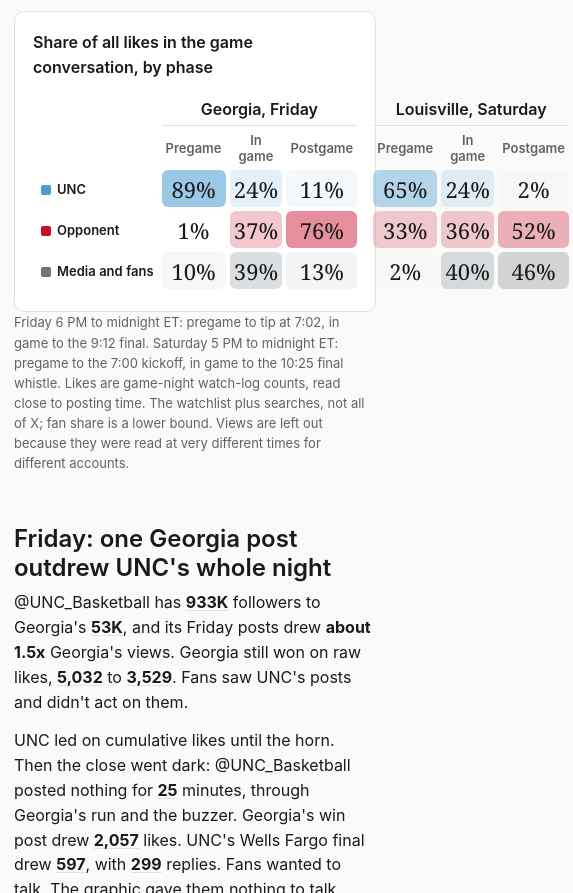
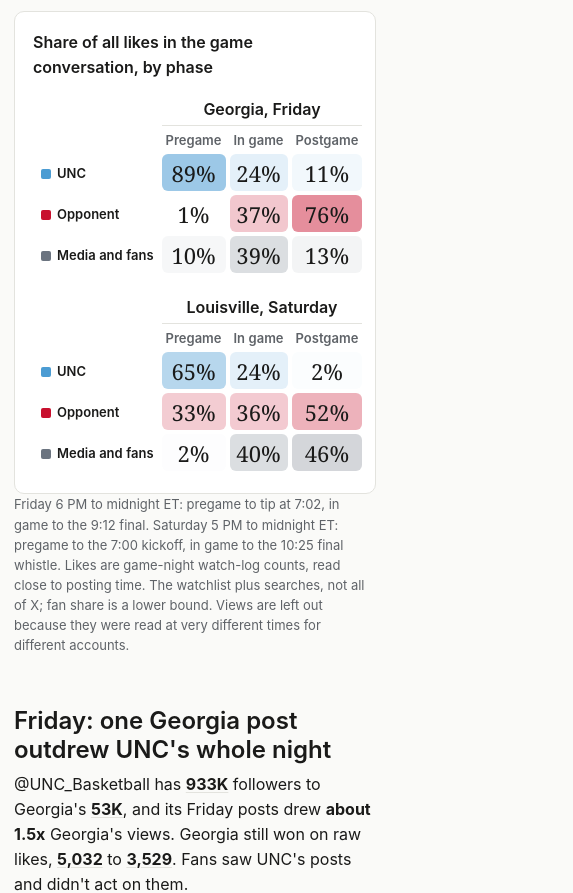
Before and after one commit to neilgolson/neil-golson-portfolio, a plain HTML site: page unc-nov15/index.html in a window 390 px wide. Shown: the part 1485-2378 px from the top of the page, 573 px wide, since content can reach past the window. Drawn offline with Linux system fonts and the light colour scheme.

Commit message:
Update UNC Nov 13-15 X report
Co-Authored-By: Claude Opus 5.5 <noreply@anthropic.com>

```diff
--- a/unc-nov15/index.html
+++ b/unc-nov15/index.html
@@ -996,7 +996,7 @@ window.__runDraws = function(){ draws.forEach(function(d){ document.querySelecto
 .uw a:hover { text-decoration-color:currentColor; }
 .uw-svg a circle { cursor:pointer; }
 .uw-pt { border-collapse:separate; border-spacing:4px; width:100%; min-width:540px; font-variant-numeric:tabular-nums; }
-.uw-pt th { font-size:var(--cds-font-size-caption); color:var(--color-fg-muted); font-weight:var(--cds-font-weight-medium); text-align:center; padding:2px 4px; }
+.uw-pt th { font-size:var(--cds-font-size-caption); color:var(--color-fg-muted); font-weight:var(--cds-font-weight-medium); text-align:center; padding:2px 4px;  white-space:nowrap; }
 .uw-pt th.game { color:var(--color-fg); font-size:var(--cds-font-size-body); border-bottom:1px solid var(--color-border-line); padding-bottom:6px; }
 .uw-pt th.voice { text-align:left; white-space:nowrap; color:var(--color-fg); }
 .uw-pt td { border-radius:6px; text-align:center; padding:8px 4px 7px; color:var(--color-fg); }
@@ -1319,9 +1319,11 @@ node.textContent = r ? r.share_label : '—';
 dash.draw('phase-mini', (node) => {
 const d = dash.data('sov_phase_share');
 if (d.status !== 'ok' || !Array.isArray(d.data)) { node.replaceChildren(UW.el('div', 'uw-fail', 'Failed to load')); return; }
-const games = [['Georgia (Fri)', 'Georgia, Friday', 'Georgia'], ['Louisville (Sat)', 'Louisville, Saturday', 'Louisville']];
+const allGames = [['Georgia (Fri)', 'Georgia, Friday', 'Georgia'], ['Louisville (Sat)', 'Louisville, Saturday', 'Louisville']];
 const phases = ['Pregame', 'In game', 'Postgame'];
 const find = (g, p, v) => d.data.find((r) => r.game === g && r.phase === p && r.voice === v && r.metric === 'likes');
+const cells = [];
+const build = (games) => {
 const t = UW.el('table', 'uw-pt');
 const h1 = UW.el('tr'); h1.appendChild(UW.el('th'));
 games.forEach(([g, title], gi) => { if (gi) h1.appendChild(UW.el('th', 'gap')); const th = UW.el('th', 'game', title); th.colSpan = 3; h1.appendChild(th); });
@@ -1329,7 +1331,6 @@ const h2 = UW.el('tr'); h2.appendChild(UW.el('th'));
 games.forEach((g, gi) => { if (gi) h2.appendChild(UW.el('th', 'gap')); phases.forEach((p) => h2.appendChild(UW.el('th', '', p))); });
 const thead = UW.el('thead'); thead.append(h1, h2); t.appendChild(thead);
 const tb = UW.el('tbody');
-const cells = [];
 [['UNC official', 'UNC', 'var(--c-unc)'], ['Opponent official', 'Opponent', 'var(--c-opp)'], ['Media and fans', 'Media and fans', 'var(--c-media)']].forEach(([v, lab, c]) => {
 const tr = UW.el('tr');
 const th = UW.el('th', 'voice');
@@ -1350,7 +1351,16 @@ tr.appendChild(td);
 tb.appendChild(tr);
 });
 t.appendChild(tb);
-node.replaceChildren(t);
+return t;
+};
+const narrow = (node.clientWidth || window.innerWidth) < 600;
+if (narrow) {
+const tables = allGames.map((g) => { const t = build([g]); t.style.minWidth = '0'; return t; });
+tables[1].style.marginTop = '14px';
+node.replaceChildren(...tables);
+} else {
+node.replaceChildren(build(allGames));
+}
 const tp = UW.tip(node);
 cells.forEach(([td, lines]) => { td.addEventListener('pointermove', (e) => tp.show(lines, e)); td.addEventListener('pointerleave', () => tp.hide()); });
 });
```
